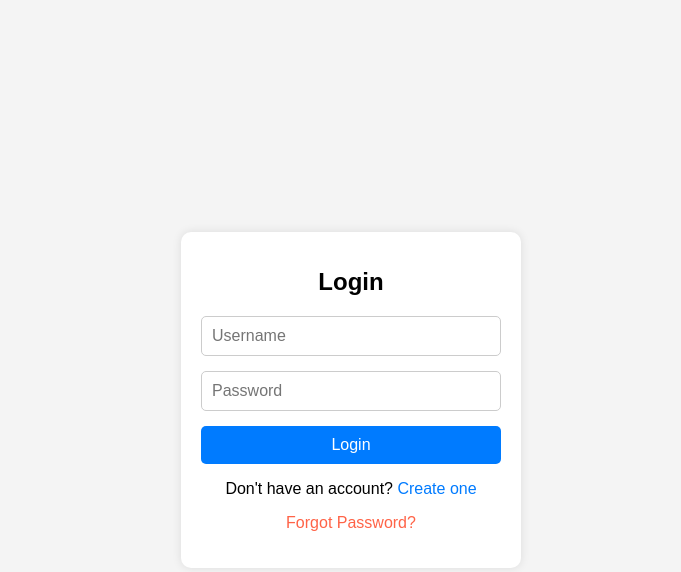
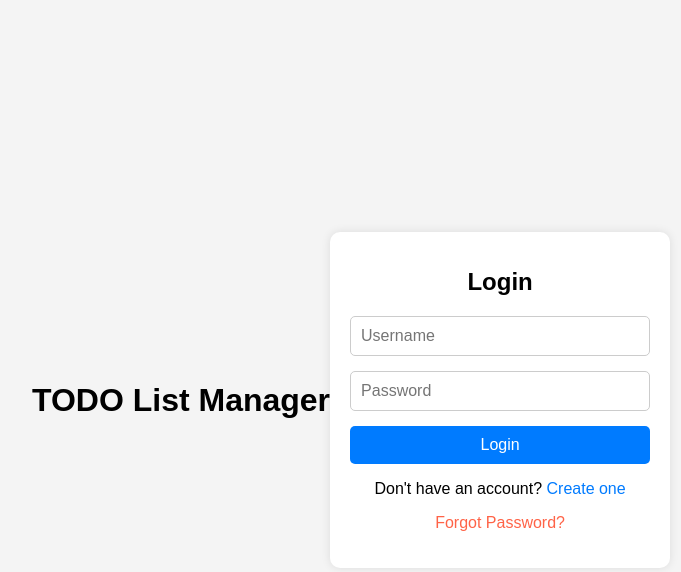
Before and after one commit to RO-HIT17/Flask_TODO_V3, a Flask app: page / in a window 1280 px wide. Shown: the top 572 px of the page, without its empty margins (289-970 px from the left). Run offline with Flask 3, Linux system fonts and the light colour scheme.

Commit message:
added heading

```diff
--- a/templates/login.html
+++ b/templates/login.html
@@ -7,6 +7,10 @@
     <link rel="stylesheet" href="{{ url_for('static', filename='login.css') }}">
 </head>
 <body>
+
+    <header>
+        <h1>TODO List Manager</h1>
+    </header>
 
     <div class="login-container">
         <h1>Login</h1>
```
